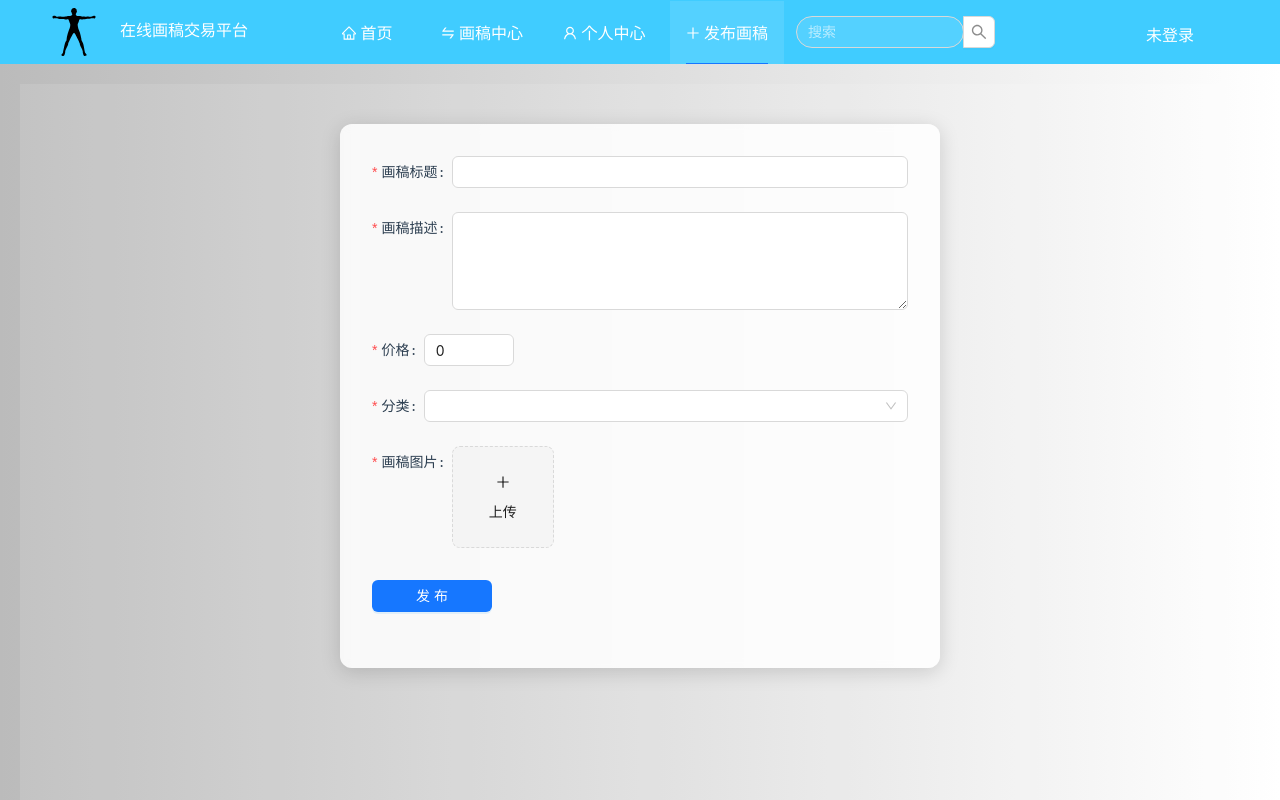
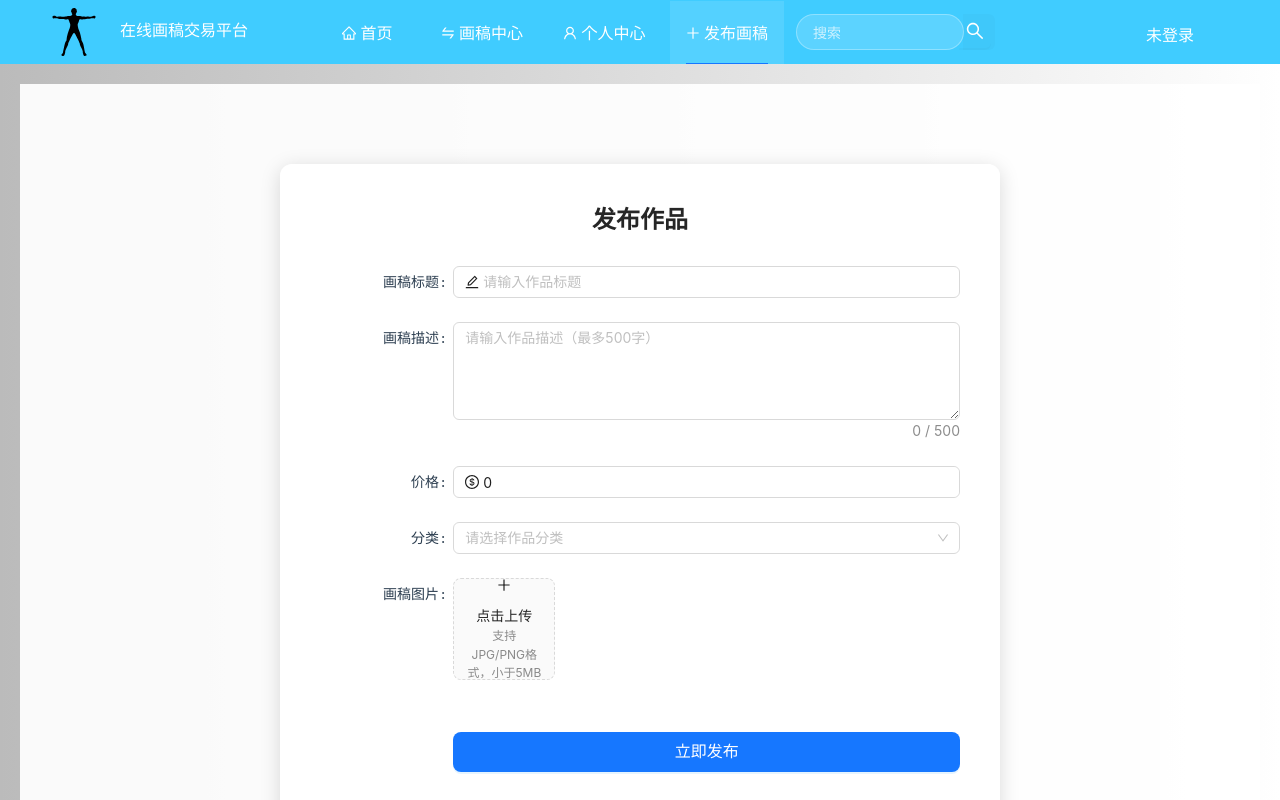
Before and after one commit to Chaim16/draft-web, a Vue app: page /release in a window 1280 px wide. Shown: the top 800 px of the page. Built offline with nearby package versions, Linux system fonts and the light colour scheme.

Commit message:
feat: 发布画稿页面优化

```diff
--- a/src/components/GlobalHeader.vue
+++ b/src/components/GlobalHeader.vue
@@ -124,20 +124,73 @@ const handleMenuClick = (item: object) => {
   background-color: rgba(255, 255, 255, 0.1) !important;
 }
 
-/* 新增搜索框容器 */
+/* 更新后的搜索框样式 */
 .search-wrapper {
-  margin-left: auto; /* 关键属性 */
+  margin-left: auto;
   display: flex;
   align-items: center;
   width: 300px;
 }
 
-/* 优化搜索框样式 */
 .search-input ::v-deep .ant-input {
-  border-radius: 16px !important;
-  background: rgba(255, 255, 255, 0.1);
-  width: 100%;
-  max-width: 300px;
+  border-radius: 20px !important;
+  background: rgba(255, 255, 255, 0.15) !important;
+  border: 1px solid rgba(255, 255, 255, 0.3) !important;
+  padding: 8px 36px 8px 16px;
+  color: white !important;
+  transition: all 0.3s ease;
+  height: 36px;
+}
+
+.search-input ::v-deep .ant-input:hover {
+  background: rgba(255, 255, 255, 0.25) !important;
+  border-color: rgba(255, 255, 255, 0.5) !important;
+}
+
+.search-input ::v-deep .ant-input:focus {
+  background: rgba(255, 255, 255, 0.3) !important;
+  box-shadow: 0 0 0 2px rgba(255, 255, 255, 0.2) !important;
+}
+
+.search-input ::v-deep .ant-input::placeholder {
+  color: rgba(255, 255, 255, 0.7) !important;
+  font-weight: 300;
+}
+
+.search-input ::v-deep .ant-input-search-button {
+  right: 4px;
+  width: 32px;
+  height: 32px;
+  border-radius: 16px;
+  background: transparent !important;
+  border: none !important;
+  color: white !important;
+}
+
+.search-input ::v-deep .ant-input-search-button:hover {
+  background: rgba(255, 255, 255, 0.1) !important;
+}
+
+.search-input ::v-deep .anticon-search {
+  font-size: 16px;
+}
+
+/* 响应式调整 */
+@media (max-width: 992px) {
+  .search-wrapper {
+    width: 200px;
+  }
+
+  .search-input ::v-deep .ant-input {
+    padding-right: 30px;
+    height: 32px;
+  }
+
+  .search-input ::v-deep .ant-input-search-button {
+    right: 2px;
+    width: 28px;
+    height: 28px;
+  }
 }
 
 .search-input ::v-deep .ant-input::placeholder {
--- a/src/views/PublishDraft.vue
+++ b/src/views/PublishDraft.vue
@@ -8,24 +8,77 @@
       class="publish-form"
       :model="formState"
       @submit="publish"
-      auto-label-width
-      label-align="left"
-      :rules="checkRules"
+      :label-col="{ span: 5 }"
+      :wrapper-col="{ span: 19 }"
+      hide-required-mark="true"
     >
-      <a-form-item label="画稿标题" name="title">
-        <a-input v-model:value="formState.title" />
+      <a-typography-title :level="3" class="form-title"
+        >发布作品
+      </a-typography-title>
+
+      <a-form-item
+        label="画稿标题"
+        name="title"
+        :rules="checkRules.title"
+        hasFeedback
+      >
+        <a-input
+          v-model:value="formState.title"
+          placeholder="请输入作品标题"
+          allowClear
+        >
+          <template #prefix>
+            <EditOutlined />
+          </template>
+        </a-input>
       </a-form-item>
 
-      <a-form-item label="画稿描述" name="description">
-        <a-textarea v-model:value="formState.description" :rows="4" />
+      <a-form-item
+        label="画稿描述"
+        name="description"
+        :rules="checkRules.description"
+      >
+        <a-textarea
+          v-model:value="formState.description"
+          :rows="4"
+          placeholder="请输入作品描述（最多500字）"
+          allowClear
+          show-count
+          :maxlength="500"
+        >
+          <template #prefix>
+            <FileTextOutlined />
+          </template>
+        </a-textarea>
       </a-form-item>
 
-      <a-form-item label="价格" name="price">
-        <a-input-number v-model:value="formState.price" :min="0" />
+      <a-form-item
+        label="价格"
+        name="price"
+        :rules="checkRules.price"
+        hasFeedback
+      >
+        <a-input-number
+          v-model:value="formState.price"
+          :min="0"
+          placeholder="请输入金额"
+          class="full-width"
+        >
+          <template #prefix>
+            <DollarOutlined />
+          </template>
+        </a-input-number>
       </a-form-item>
 
-      <a-form-item label="分类" name="category">
-        <a-select v-model:value="formState.category">
+      <a-form-item label="分类" name="category" :rules="checkRules.category">
+        <a-select
+          v-model:value="formState.category"
+          placeholder="请选择作品分类"
+          allowClear
+        >
+          <template #prefix>
+            <AppstoreOutlined />
+          </template>
           <a-select-option value="illustration">插画</a-select-option>
           <a-select-option value="concept">概念设计</a-select-option>
           <a-select-option value="character">角色设计</a-select-option>
@@ -33,23 +86,32 @@
         </a-select>
       </a-form-item>
 
-      <a-form-item label="画稿图片" name="image">
+      <a-form-item label="画稿图片" name="image" :rules="checkRules.image">
         <a-upload
           v-model:file-list="fileList"
           list-type="picture-card"
           :before-upload="beforeUpload"
           @preview="handlePreview"
+          accept="image/*"
+          :max-count="1"
         >
-          <div v-if="fileList.length < 1">
+          <div class="upload-area">
             <plus-outlined />
-            <div style="margin-top: 8px">上传</div>
+            <div class="upload-text">点击上传</div>
+            <div class="upload-hint">支持JPG/PNG格式，小于5MB</div>
           </div>
         </a-upload>
       </a-form-item>
 
-      <a-form-item>
-        <a-button type="primary" html-type="submit" style="width: 120px"
-          >发布
+      <a-form-item :wrapper-col="{ offset: 5, span: 19 }">
+        <a-button
+          type="primary"
+          html-type="submit"
+          size="large"
+          class="submit-btn"
+          :loading="submitting"
+        >
+          立即发布
         </a-button>
       </a-form-item>
     </a-form>
@@ -69,6 +131,13 @@ import { ref } from "vue";
 import { PlusOutlined } from "@ant-design/icons-vue";
 import { computed } from "vue";
 import type { UploadFile } from "ant-design-vue";
+// 新增图标引入
+import {
+  EditOutlined,
+  FileTextOutlined,
+  DollarOutlined,
+  AppstoreOutlined,
+} from "@ant-design/icons-vue";
 
 const formState = ref({
   title: "",
@@ -83,12 +152,24 @@ const previewImage = ref("");
 const backgroundImageUrl = ref("");
 
 const checkRules = {
-  title: [{ required: true, message: "请输入画稿标题!" }],
-  description: [{ required: true, message: "请输入画稿描述!" }],
-  price: [{ required: true, message: "请输入价格!" }],
+  title: [
+    { required: true, message: "请输入画稿标题" },
+    { min: 4, max: 30, message: "标题长度4-30个字符" },
+  ],
+  description: [
+    { required: true, message: "请输入画稿描述" },
+    { max: 500, message: "描述内容不超过500字" },
+  ],
+  price: [
+    { required: true, message: "请输入价格" },
+    { type: "number", min: 0, message: "价格不能小于0" },
+  ],
   category: [{ required: true, message: "请选择分类!" }],
   image: [{ required: true, message: "请上传画稿图片!" }],
 };
+
+// 提交状态
+const submitting = ref(false);
 
 const beforeUpload = (file: UploadFile) => {
   fileList.value = [file];
@@ -164,8 +245,8 @@ const publish = () => {
   left: 0;
   right: 0;
   bottom: 0;
-  background: rgba(255, 255, 255, 0.1);
   z-index: 0;
+  background: rgba(255, 255, 255, 0.92);
 }
 
 /* 提升表单可见性 */
@@ -178,6 +259,51 @@ const publish = () => {
 
 /* 调整阴影增强对比度 */
 .publish-form {
+  margin: 40px auto;
+  padding: 40px;
+  max-width: 720px;
   box-shadow: 0 4px 20px rgba(0, 0, 0, 0.15);
 }
+
+/* 新增样式 */
+.form-title {
+  text-align: center;
+  margin-bottom: 30px;
+  color: rgba(0, 0, 0, 0.85);
+}
+
+.submit-btn {
+  width: 100%;
+  margin-top: 20px;
+}
+
+.full-width {
+  width: 100%;
+}
+
+.upload-area {
+  padding: 12px;
+  text-align: center;
+}
+
+.upload-text {
+  margin-top: 8px;
+  color: rgba(0, 0, 0, 0.85);
+}
+
+.upload-hint {
+  font-size: 12px;
+  color: rgba(0, 0, 0, 0.45);
+}
+
+:deep(.ant-upload-list-item) {
+  border-radius: 8px;
+  overflow: hidden;
+  transition: all 0.3s;
+}
+
+:deep(.ant-upload-list-item:hover) {
+  transform: translateY(-2px);
+  box-shadow: 0 4px 12px rgba(0, 0, 0, 0.15);
+}
 </style>
```
